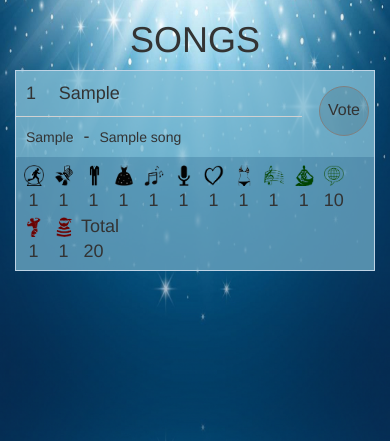
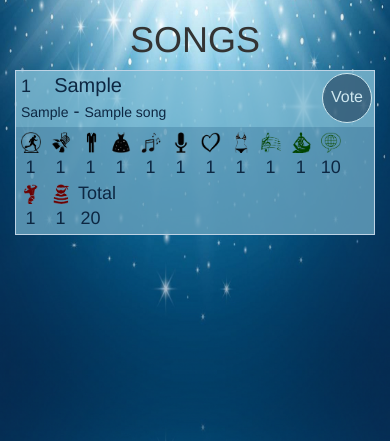
Before and after one commit to helemork/EurovisionParty, a Django app: page /songs/ in a window 390 px wide. Shown: the part 50-491 px from the top of the page. Run offline with Django 3.2, Linux system fonts and the light colour scheme; a user stored in the database is signed in; tables that the repository leaves empty hold one stand-in row (values such as "Sample post"); some libraries are stand-ins or nearby versions.

Commit message:
cssifying the lists

```diff
--- a/website/static/css/style.css
+++ b/website/static/css/style.css
@@ -80,11 +80,11 @@ LIST PRESENTATION
 
 .order, .country, .artist, .title, .intro, .info,.score{
   display:inline-block;
-  padding:5px;
+  padding:0px;
   margin:0px;
 }
-.intro{width:30%;}
-.info{width:60%;}
+.intro{width:30%;padding-left: 5px;}
+.info{width:60%;padding-left: 5px;}
 .order{width:20%;}
 .country{width:68%;}
 .artist{width:49%;}
@@ -98,6 +98,7 @@ LIST PRESENTATION
 	box-sizing: border-box;
 	height:auto;
   position:relative;
+  color:rgba(13, 39, 66);
 }
 
 .listitem:nth-of-type(2n){
@@ -105,8 +106,9 @@ LIST PRESENTATION
 }
 
 .listitem:hover{
-	color:darkgrey;
-	background:lightgrey;
+	color:#eeefce;
+	background: rgba(13, 39, 66, 0.5);
+  border:1px solid #051f28;
 	cursor:pointer;
 }
 
@@ -119,8 +121,9 @@ LIST PRESENTATION
   padding: 2px;
   font-size: 16px;
   border-radius: 50%;
-  background: rgba(0, 0, 0, 0.1);
-  border: 1px solid grey;
+  background: rgba(13, 39, 66, 0.5);
+  color:#cee7ef;
+  border: 1px solid #cee7ef;
   text-decoration: none;
   box-sizing: border-box;
 }
@@ -133,21 +136,25 @@ LIST PRESENTATION
 @media only screen and (max-width: 769px) {
   .intro{
     width:80%;
-    border-bottom:1px solid #d1d1d1;
   }
-  .info{width:80%;}
+  .info{width:85%;}
   .order{width:10%;}
-  .country{width:50%;}
+  .country{
+    width:80%;
+    font-size:20px;
+    padding-right:0px;
+  }
   .artist,.title{
     width:auto;
     font-size:14px;
+    padding-bottom: 5px;
   }
 
   .separator{display:inline-block;}
 
   .votebutton{
-    top:15px;
-    right:5px;
+    top:2px;
+    right:2px;
     position:absolute;
   }
 }
@@ -155,7 +162,7 @@ LIST PRESENTATION
 .hasvotes{
   background: rgba(3, 55, 99, 0.2);
   border 1px solid black;
-  padding:5px;
+  padding:2px;
 }
 
 .hasvotes img{
```
Also changed, not shown: 1 other file.
